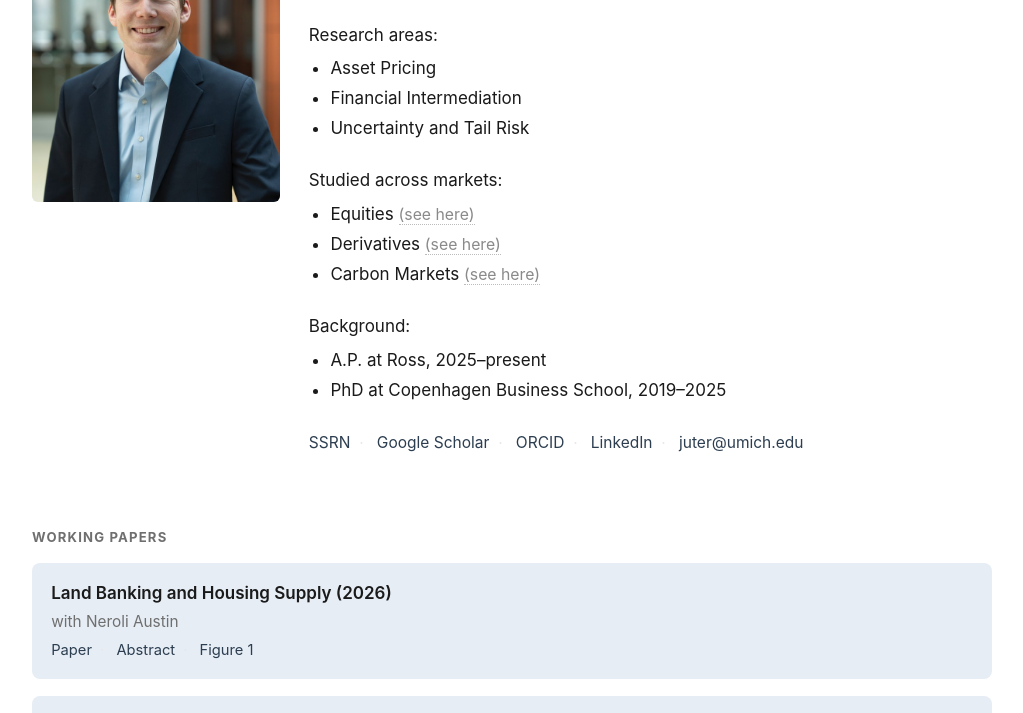
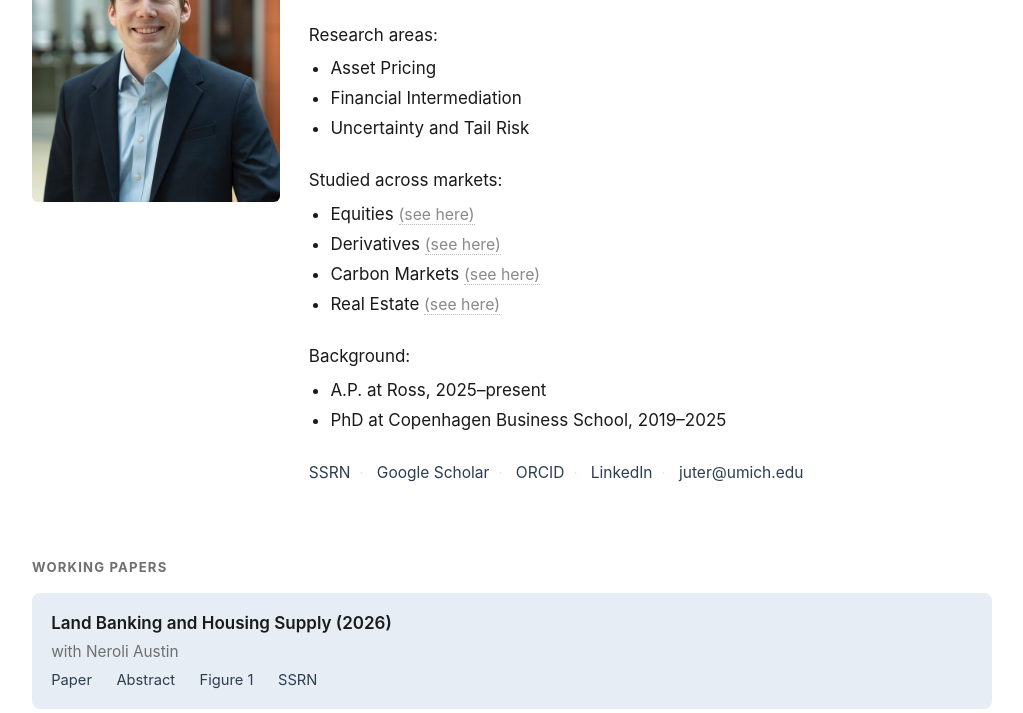
Before and after one commit to julianterstegge/julianterstegge.github.io, a plain HTML site: page index.html in a window 1280 px wide. Shown: the part 215-928 px from the top of the page, without its empty margins (128-1151 px from the left). Drawn offline with Linux system fonts and the light colour scheme.

Commit message:
Land Banking: add SSRN link on site and CV; add Real Estate to the markets list
Co-Authored-By: Claude Fable 5.2 <noreply@anthropic.com>

```diff
--- a/index.html
+++ b/index.html
@@ -14,7 +14,7 @@
   </script>
 
   <title>Julian Terstegge</title>
-  <meta name="description" content="Julian Terstegge — Assistant Professor of Finance, University of Michigan, Ross School of Business. Research areas: Asset Pricing, Financial Intermediation, Uncertainty and Tail Risk. Studied across markets: Equities, Derivatives, Carbon Markets.">
+  <meta name="description" content="Julian Terstegge — Assistant Professor of Finance, University of Michigan, Ross School of Business. Research areas: Asset Pricing, Financial Intermediation, Uncertainty and Tail Risk. Studied across markets: Equities, Derivatives, Carbon Markets, Real Estate.">
 
   <link rel="icon" href="assets/img/favicon.svg" type="image/svg+xml">
   <link rel="icon" href="assets/img/favicon-96.png" type="image/png" sizes="96x96">
@@ -22,7 +22,7 @@
 
   <meta property="og:type" content="website">
   <meta property="og:title" content="Julian Terstegge">
-  <meta property="og:description" content="Assistant Professor of Finance, University of Michigan, Ross School of Business. Research areas: Asset Pricing, Financial Intermediation, Uncertainty and Tail Risk. Studied across markets: Equities, Derivatives, Carbon Markets.">
+  <meta property="og:description" content="Assistant Professor of Finance, University of Michigan, Ross School of Business. Research areas: Asset Pricing, Financial Intermediation, Uncertainty and Tail Risk. Studied across markets: Equities, Derivatives, Carbon Markets, Real Estate.">
   <meta property="og:url" content="https://julianterstegge.com/">
   <meta property="og:image" content="https://julianterstegge.com/assets/img/og-card.jpg">
   <meta property="og:image:width" content="1200">
@@ -61,6 +61,7 @@
             <li>Equities <a href="#paper-payoff" class="reveal-abstract see-here" data-target="abs-payoff" title="The Third Friday Price Spike">(see here)</a></li>
             <li>Derivatives <a href="#paper-intermediary" class="reveal-abstract see-here" data-target="abs-intermediary" title="Intermediary Option Pricing">(see here)</a></li>
             <li>Carbon Markets <a href="#paper-carbonvix" class="reveal-abstract see-here" data-target="abs-carbonvix" title="Carbon VIX: Carbon Price Uncertainty and Decarbonization Investments">(see here)</a></li>
+            <li>Real Estate <a href="#paper-landbanking" class="reveal-abstract see-here" data-target="abs-landbanking" title="Land Banking and Housing Supply">(see here)</a></li>
           </ul>
           <p class="bio-block">Background:</p>
           <ul class="research-areas">
@@ -87,7 +88,8 @@
           <div class="pub-links">
             <a href="assets/papers/land_banking_and_housing_supply.pdf" target="_blank" rel="noopener noreferrer">Paper</a><span class="sep">·</span>
             <button type="button" class="abstract-toggle" aria-expanded="false" aria-controls="abs-landbanking">Abstract</button><span class="sep">·</span>
-            <button type="button" class="figure-toggle" aria-expanded="false" aria-controls="fig-landbanking">Figure 1</button>
+            <button type="button" class="figure-toggle" aria-expanded="false" aria-controls="fig-landbanking">Figure 1</button><span class="sep">·</span>
+            <a href="https://papers.ssrn.com/sol3/papers.cfm?abstract_id=7728238" target="_blank" rel="noopener noreferrer">SSRN</a>
           </div>
           <div class="abstract" id="abs-landbanking">
             <p>We study the financing of the U.S. builder sector, and document a new type of shadow banking, which affects housing supply. Bank lending against land collapsed in 2008 and has not returned at its old scale. Instead, builders rely on "land banks," firms that hold land on their balance sheet and sell land options to builders. We document this new regime in new hand-collected data: The share of land that builders hold via option has grown from 23% in 2009 to 72% in 2025, equivalent to five years of builders' homebuilding, or above $600 billion at current new-home prices. Builders exercise almost all land options when they come due. Thus, land banks provide balance sheet space, but carry little land price risk in normal times. However, in a land price crash, losses fall on land banks, which are financed with private capital. Based on these facts, we develop a model of the new U.S. housing supply curve. Due to land banking, housing supply is scheduled years in advance, and is about two thirds less price elastic in the short run. This "sticky housing supply" from land banking resulted in roughly 245,000 fewer homes built during the 2020&ndash;2021 housing boom, a quarter of annual U.S. single-family homebuilding. We conclude that land banking has contributed to the current U.S. housing shortage.</p>
```
Also changed, not shown: 1 other file.
